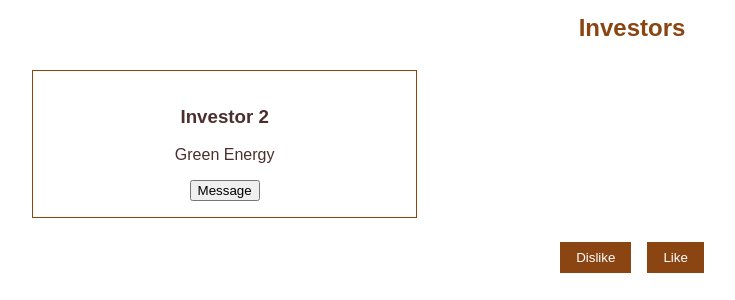
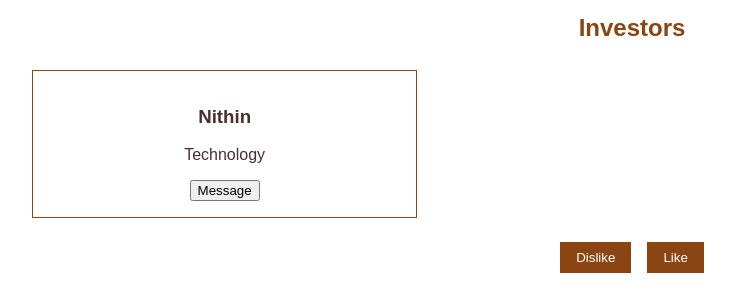
Before and after one commit to MohamedAazil/investo, a Django app: page /investor/ in a window 1280 px wide. Shown: the part 180-480 px from the top of the page, without its empty margins (8-743 px from the left). Run offline with Django 5.2, Linux system fonts and the light colour scheme.

Commit message:
Update investor.html
added nithin

```diff
--- a/idea_project/ideas/templates/investor.html
+++ b/idea_project/ideas/templates/investor.html
@@ -18,7 +18,7 @@
     <script>
         const investors = [
 
-            { name: 'Investor 2', email: 'investor2@example.com', interest: ['Green Energy'] },
+            { name: 'Nithin', email: 'nithinkumars866@example.com', interest: ['Technology'] },
             { name: 'Investor 3', email: 'investor3@example.com', interest: ['Healthcare'] }
         ];
 
```
